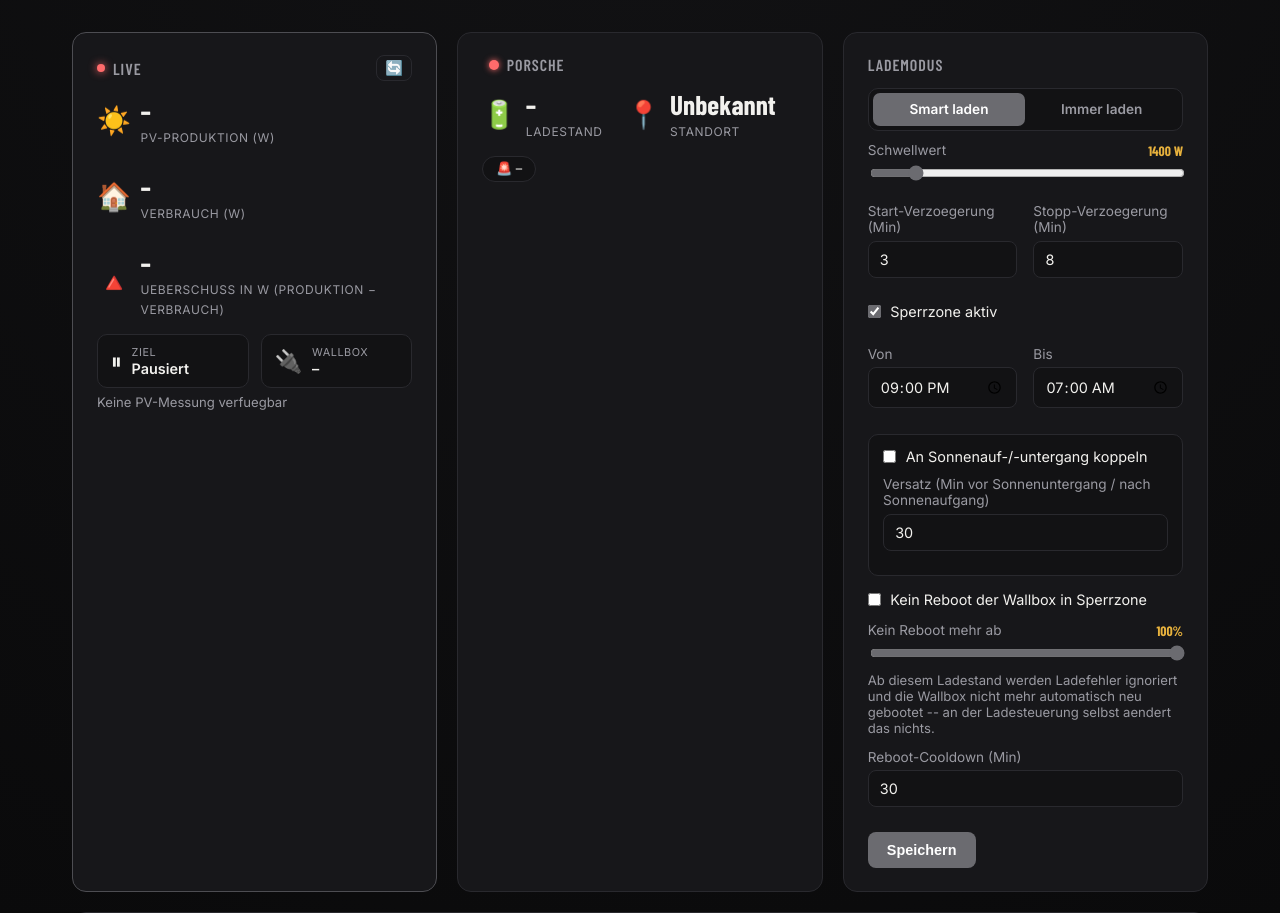
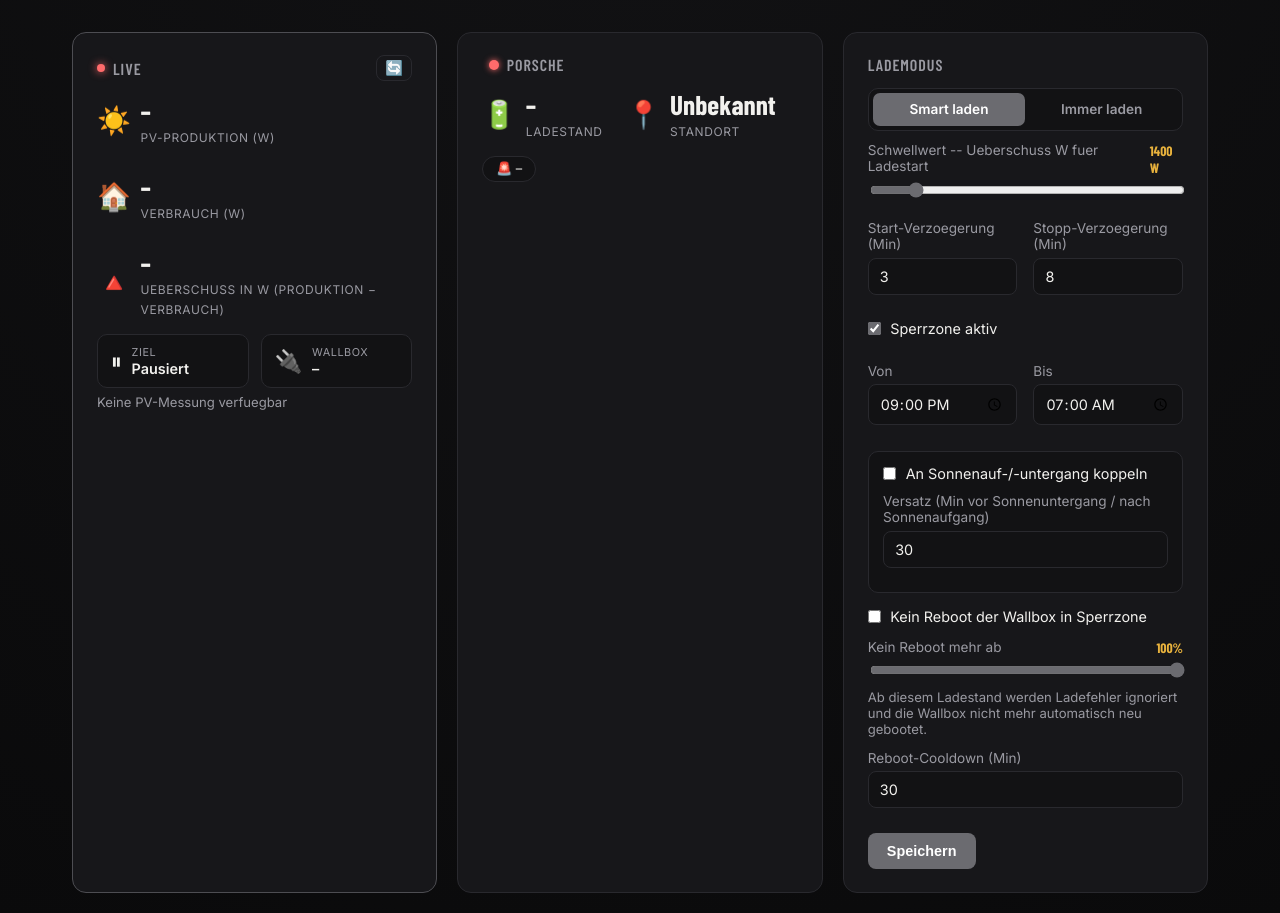
Before and after one commit to MarcHerzig/Porsche-charging-failure, a FastAPI app: page / in a window 1280 px wide. Shown: the part 208-1121 px from the top of the page. Run offline with FastAPI, Linux system fonts and the light colour scheme; data comes from the database, SQL or seed files in the repository; data that the repository does not hold is empty; parts of the project's set-up code (start-up, migrations or seed data) failed here and were passed over.

Commit message:
Clarify threshold-slider label and trim redundant reboot-limit hint text

```diff
--- a/app/templates/index.html
+++ b/app/templates/index.html
@@ -110,7 +110,7 @@
 
           <div id="smart-settings">
             <label class="field">
-              <span class="field-label">Schwellwert <strong id="threshold-value">–</strong></span>
+              <span class="field-label">Schwellwert -- Ueberschuss W fuer Ladestart <strong id="threshold-value">–</strong></span>
               <input type="range" id="threshold" min="0" max="11000" step="100" />
             </label>
 
@@ -150,7 +150,7 @@
             <span class="field-label">Kein Reboot mehr ab <strong id="charge-limit-value">–</strong></span>
             <input type="range" id="charge-limit" min="20" max="100" step="5" />
           </label>
-          <p class="hint">Ab diesem Ladestand werden Ladefehler ignoriert und die Wallbox nicht mehr automatisch neu gebootet -- an der Ladesteuerung selbst aendert das nichts.</p>
+          <p class="hint">Ab diesem Ladestand werden Ladefehler ignoriert und die Wallbox nicht mehr automatisch neu gebootet.</p>
 
           <label class="field">Reboot-Cooldown (Min)
             <input type="number" id="reboot-cooldown" min="1" max="240" />
```
